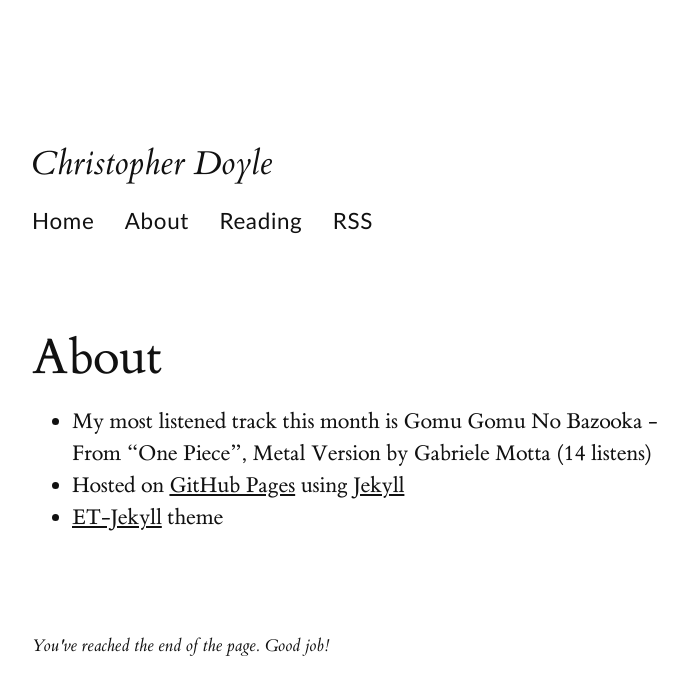
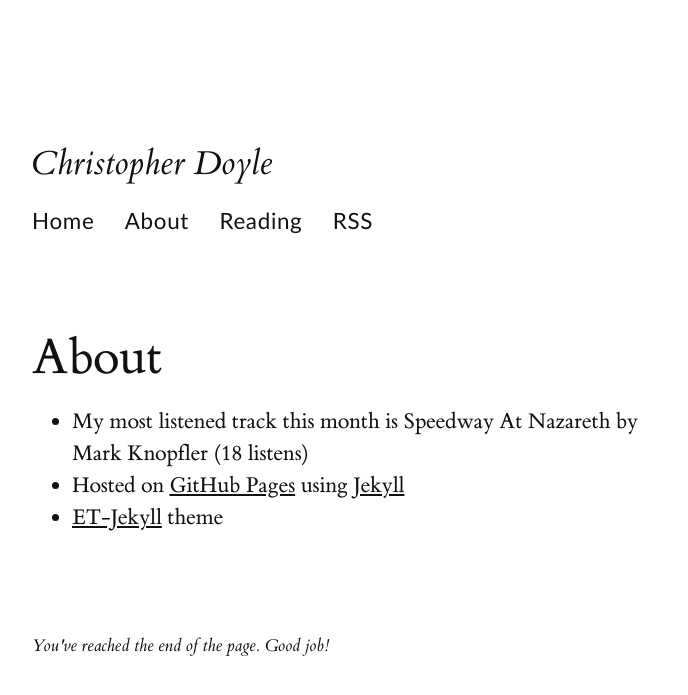
Before and after one commit to christopherdoyle/christopherdoyle.github.io, a Jekyll site: the page built from about.md, in a window 1280 px wide. Shown: the top 695 px of the page, without its empty margins (128-816 px from the left). Built offline with Jekyll 4.4.1, drawn with Linux system fonts in a browser that asks for light colours.

Commit message:
Updated config with latest top track from last.fm

```diff
--- a/_config.yml
+++ b/_config.yml
@@ -10,7 +10,7 @@ sass:
   style: compressed
 title: Christopher Doyle
 top_track:
-  artist: Gabriele Motta
-  name: Gomu Gomu No Bazooka - From "One Piece", Metal Version
-  playcount: 14
+  artist: Mark Knopfler
+  name: Speedway At Nazareth
+  playcount: 18
 url: https://christopherdoyle.github.io/
```
